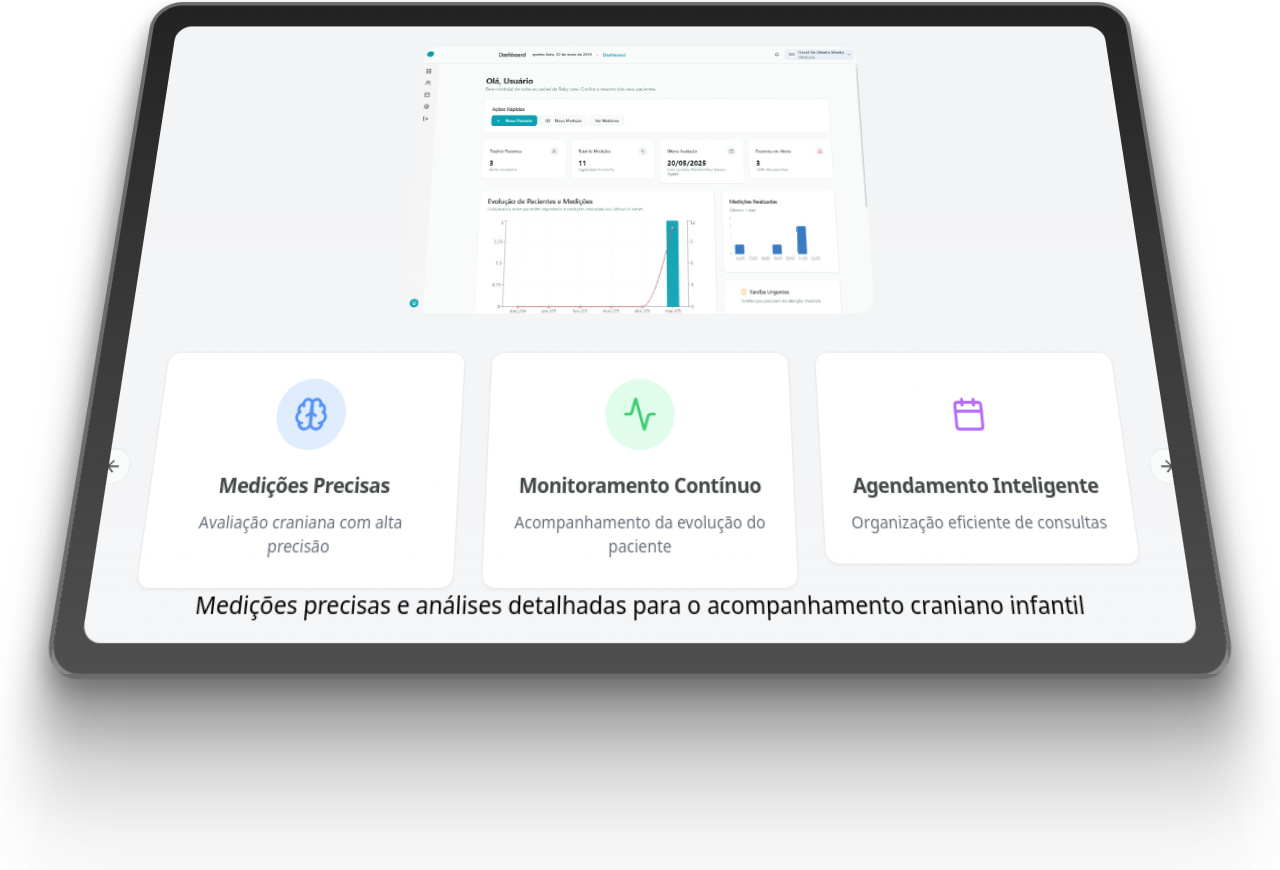
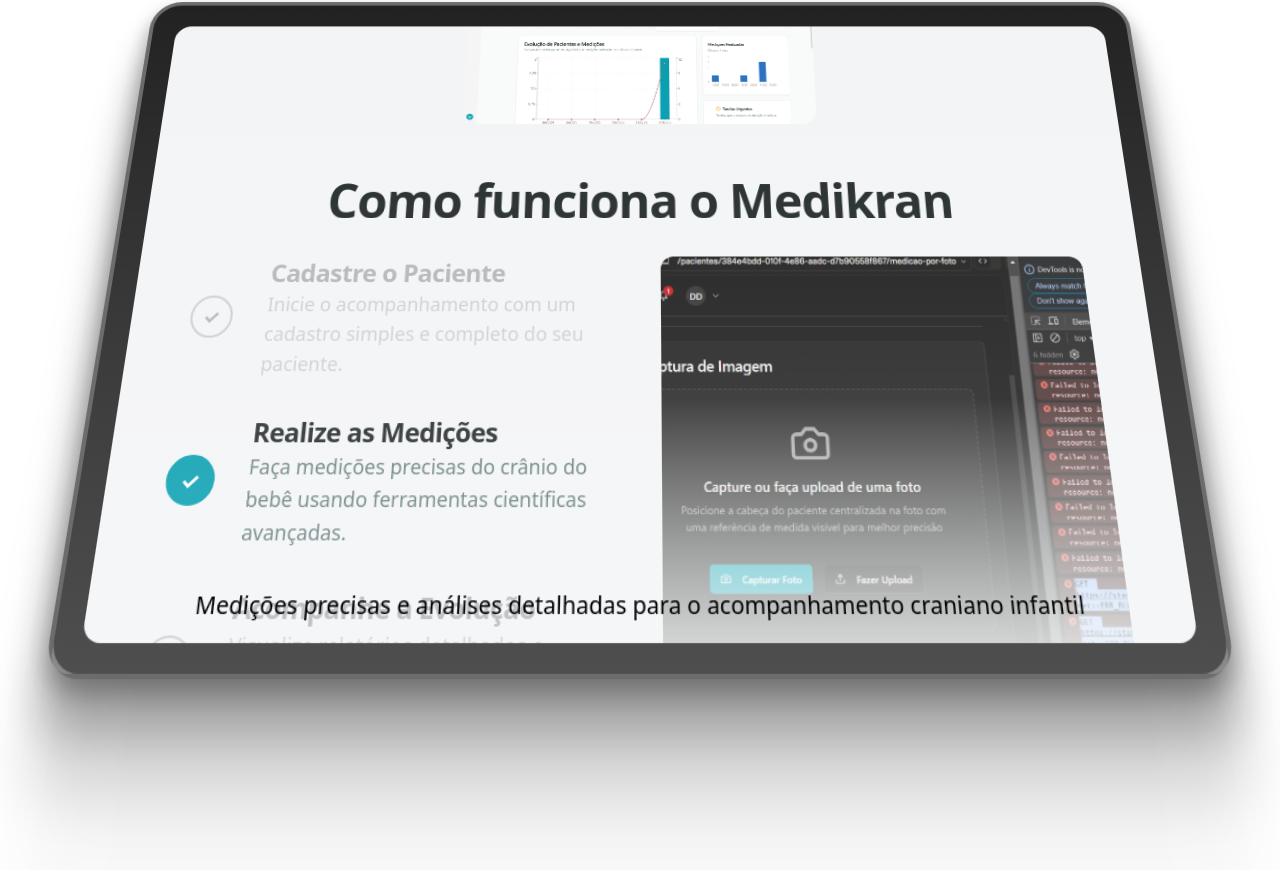
Before and after one commit to mktfun/cranium-care-clinic-04, a React (Vite) app: page /hero in a window 1280 px wide. Shown: the part 586-1456 px from the top of the page. Built offline with nearby package versions, Linux system fonts and the light colour scheme.

Commit message:
Add feature section to hero
Adds a feature section component and integrates it into the hero section.

```diff
--- a/src/components/HeroScrollDemo.tsx
+++ b/src/components/HeroScrollDemo.tsx
@@ -8,6 +8,7 @@ import { Carousel, CarouselContent, CarouselItem, CarouselNext, CarouselPrevious
 import { Card, CardContent } from "@/components/ui/card";
 import { Brain, Activity, Calendar, Clock } from "lucide-react";
 import { motion } from "framer-motion";
+import { FeatureSteps } from "@/components/ui/feature-section";
 
 // Array de recursos para exibir no carousel
 const recursos = [
@@ -37,6 +38,28 @@ const recursos = [
   }
 ];
 
+// Dados para o componente FeatureSteps
+const medikranFeatures = [
+  {
+    step: 'Passo 1',
+    title: 'Cadastre o Paciente',
+    content: 'Inicie o acompanhamento com um cadastro simples e completo do seu paciente.',
+    image: '/lovable-uploads/2d224b4c-3e28-41af-9836-25a55082181a.png'
+  },
+  {
+    step: 'Passo 2',
+    title: 'Realize as Medições',
+    content: 'Faça medições precisas do crânio do bebê usando ferramentas científicas avançadas.',
+    image: '/lovable-uploads/f27417e2-1c2a-43d1-a465-0b99f9dde50a.png'
+  },
+  {
+    step: 'Passo 3',
+    title: 'Acompanhe a Evolução',
+    content: 'Visualize relatórios detalhados e gráficos de evolução para monitoramento completo.',
+    image: '/lovable-uploads/b51ddd39-04ec-4d53-9607-336dfd54259d.png'
+  },
+];
+
 export function HeroScrollDemo() {
   return (
     <div className="flex flex-col overflow-hidden pb-[500px] pt-20">
@@ -64,51 +87,23 @@ export function HeroScrollDemo() {
         }
       >
         <div className="flex flex-col items-center justify-center h-full">
-          {/* Dashboard preview image - mantido como estava */}
+          {/* Dashboard preview image */}
           <img
             src="/lovable-uploads/1c64556f-1265-455b-bd7b-b264f9ea1265.png"
             alt="Medikran Dashboard Preview"
-            className="mx-auto rounded-2xl object-contain h-[50%] max-w-full"
+            className="mx-auto rounded-2xl object-contain h-[40%] max-w-full"
             draggable={false}
           />
 
-          {/* Novo carousel de recursos */}
-          <div className="w-full max-w-4xl pt-8 pb-4">
-            <Carousel
-              opts={{
-                align: "start",
-                loop: true,
-              }}
-              className="w-full"
-            >
-              <CarouselContent>
-                {recursos.map((recurso, index) => (
-                  <CarouselItem key={index} className="md:basis-1/2 lg:basis-1/3">
-                    <div className="p-1">
-                      <motion.div
-                        initial={{ opacity: 0, y: 20 }}
-                        animate={{ opacity: 1, y: 0 }}
-                        transition={{ delay: index * 0.1, duration: 0.5 }}
-                      >
-                        <Card className="border border-gray-200 dark:border-gray-800">
-                          <CardContent className="flex flex-col items-center p-6">
-                            <div className={`rounded-full p-4 mb-4 ${recurso.color.replace('text-', 'bg-').replace('500', '100')}`}>
-                              <recurso.icon className={`h-8 w-8 ${recurso.color}`} />
-                            </div>
-                            <h3 className="text-lg font-semibold mb-2">{recurso.title}</h3>
-                            <p className="text-sm text-gray-600 dark:text-gray-400 text-center">
-                              {recurso.description}
-                            </p>
-                          </CardContent>
-                        </Card>
-                      </motion.div>
-                    </div>
-                  </CarouselItem>
-                ))}
-              </CarouselContent>
-              <CarouselPrevious className="left-0 lg:-left-12" />
-              <CarouselNext className="right-0 lg:-right-12" />
-            </Carousel>
+          {/* Feature Steps para o Medikran */}
+          <div className="w-full max-w-6xl mt-4">
+            <FeatureSteps
+              features={medikranFeatures}
+              title="Como funciona o Medikran"
+              autoPlayInterval={4000}
+              imageHeight="h-[300px] md:h-[350px]"
+              className="pt-0"
+            />
           </div>
 
           <div className="absolute inset-0 bg-gradient-to-t from-white/20 dark:from-black/20 to-transparent rounded-2xl flex flex-col items-center justify-end pb-10">
--- /dev/null
+++ b/src/components/ui/feature-section.tsx
@@ -0,0 +1,135 @@
+
+"use client";
+
+import React, { useState, useEffect } from "react";
+import { motion, AnimatePresence } from "framer-motion";
+import { cn } from "@/lib/utils";
+
+interface Feature {
+  step: string;
+  title?: string;
+  content: string;
+  image: string;
+}
+
+interface FeatureStepsProps {
+  features: Feature[];
+  className?: string;
+  title?: string;
+  autoPlayInterval?: number;
+  imageHeight?: string;
+}
+
+export function FeatureSteps({
+  features,
+  className,
+  title = "Como Começar",
+  autoPlayInterval = 3000,
+  imageHeight = "h-[400px]",
+}: FeatureStepsProps) {
+  const [currentFeature, setCurrentFeature] = useState(0);
+  const [progress, setProgress] = useState(0);
+
+  useEffect(() => {
+    const timer = setInterval(() => {
+      if (progress < 100) {
+        setProgress((prev) => prev + 100 / (autoPlayInterval / 100));
+      } else {
+        setCurrentFeature((prev) => (prev + 1) % features.length);
+        setProgress(0);
+      }
+    }, 100);
+
+    return () => clearInterval(timer);
+  }, [progress, features.length, autoPlayInterval]);
+
+  return (
+    <div className={cn("p-6 md:p-10", className)}>
+      <div className="max-w-7xl mx-auto w-full">
+        <h2 className="text-3xl md:text-4xl lg:text-5xl font-bold mb-8 text-center">
+          {title}
+        </h2>
+
+        <div className="flex flex-col md:grid md:grid-cols-2 gap-6 md:gap-10">
+          <div className="order-2 md:order-1 space-y-8">
+            {features.map((feature, index) => (
+              <motion.div
+                key={index}
+                className="flex items-center gap-6 md:gap-8"
+                initial={{ opacity: 0.3 }}
+                animate={{ opacity: index === currentFeature ? 1 : 0.3 }}
+                transition={{ duration: 0.5 }}
+                onClick={() => {
+                  setCurrentFeature(index);
+                  setProgress(0);
+                }}
+              >
+                <motion.div
+                  className={cn(
+                    "w-8 h-8 md:w-10 md:h-10 rounded-full flex items-center justify-center border-2 cursor-pointer",
+                    index === currentFeature
+                      ? "bg-turquesa border-turquesa text-white scale-110"
+                      : "bg-muted border-muted-foreground"
+                  )}
+                >
+                  {index <= currentFeature ? (
+                    <span className="text-lg font-bold">✓</span>
+                  ) : (
+                    <span className="text-lg font-semibold">{index + 1}</span>
+                  )}
+                </motion.div>
+
+                <div className="flex-1">
+                  <h3 className="text-xl md:text-2xl font-semibold">
+                    {feature.title || feature.step}
+                  </h3>
+                  <p className="text-sm md:text-lg text-muted-foreground">
+                    {feature.content}
+                  </p>
+                </div>
+              </motion.div>
+            ))}
+          </div>
+
+          <div
+            className={cn(
+              "order-1 md:order-2 relative h-[200px] md:h-[300px] lg:h-[400px] overflow-hidden rounded-lg",
+              imageHeight
+            )}
+          >
+            <AnimatePresence mode="wait">
+              {features.map(
+                (feature, index) =>
+                  index === currentFeature && (
+                    <motion.div
+                      key={index}
+                      className="absolute inset-0 rounded-lg overflow-hidden"
+                      initial={{ y: 100, opacity: 0, rotateX: -20 }}
+                      animate={{ y: 0, opacity: 1, rotateX: 0 }}
+                      exit={{ y: -100, opacity: 0, rotateX: 20 }}
+                      transition={{ duration: 0.5, ease: "easeInOut" }}
+                    >
+                      <img
+                        src={feature.image}
+                        alt={feature.step}
+                        className="w-full h-full object-cover transition-transform transform"
+                      />
+                      <div className="absolute bottom-0 left-0 right-0 h-2/3 bg-gradient-to-t from-background via-background/50 to-transparent" />
+                    </motion.div>
+                  )
+              )}
+            </AnimatePresence>
+
+            {/* Progress bar */}
+            <div className="absolute bottom-0 left-0 right-0 h-1 bg-gray-200 dark:bg-gray-700">
+              <motion.div
+                className="h-full bg-turquesa"
+                style={{ width: `${progress}%` }}
+              />
+            </div>
+          </div>
+        </div>
+      </div>
+    </div>
+  );
+}
```
